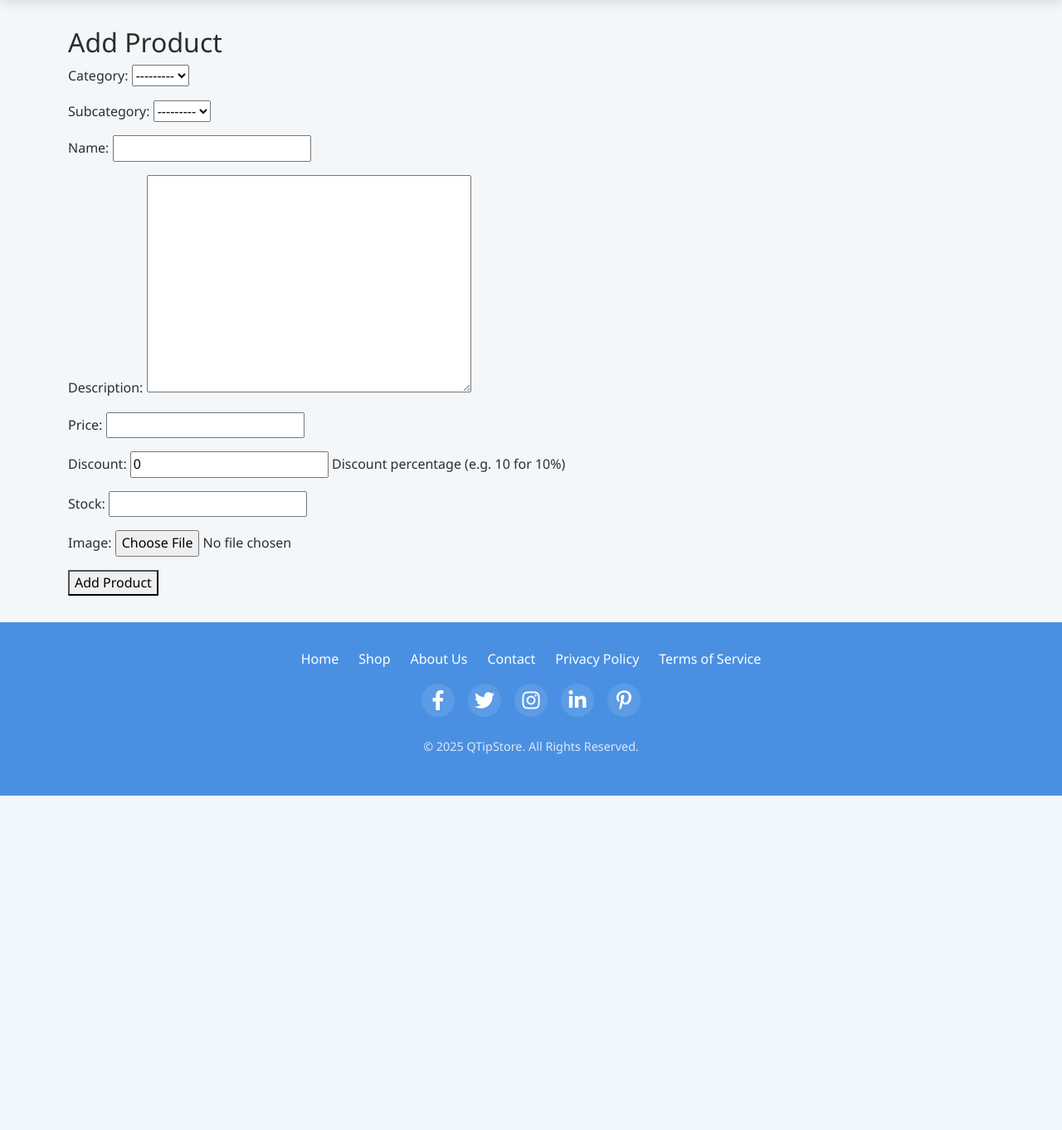
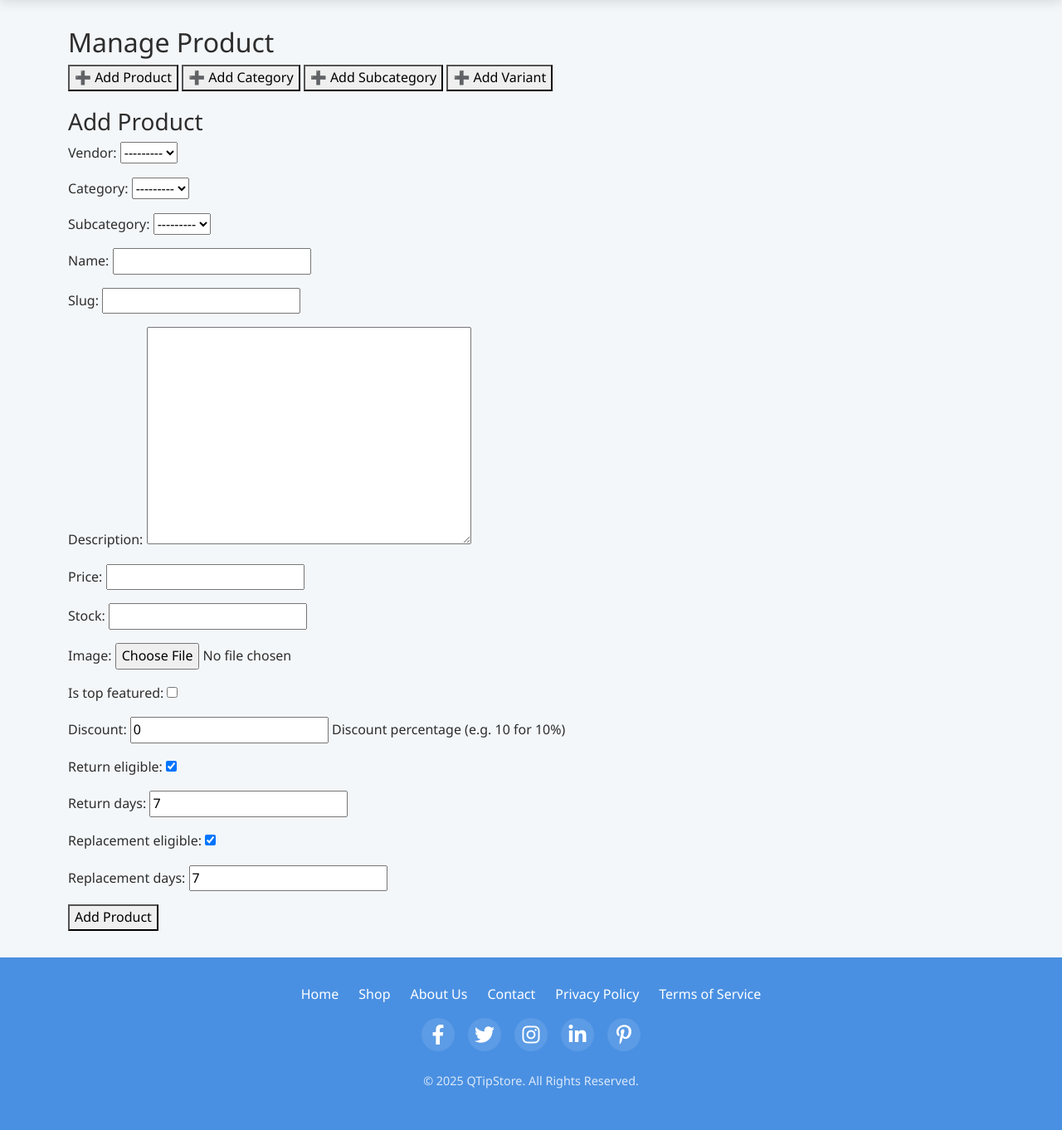
Before and after one commit to vinaykalwala/VindusQTipStore, a Django app: page /products/add/ in a window 1280 px wide. Shown: the part 79-1441 px from the top of the page at 83% size. Before the commit the page ends 1038 px from the top, so only its background shows below. Run offline with Django 5.2, Linux system fonts and the light colour scheme; the visitor is signed in with stand-in values (Sample User, id 1); data comes from the database, SQL or seed files in the repository; data that the repository does not hold is empty.

Commit message:
Vendor dashboard

```diff
--- a/Orders/urls.py
+++ b/Orders/urls.py
@@ -2,12 +2,6 @@ from django.urls import path
 from .views import *
 
 urlpatterns = [
-    # path('place/', place_order, name='place-order'),
-    # path('payment/<int:order_id>/', payment_page, name='payment-page'),
-    # path('razorpay-payment/<int:order_id>/', razorpay_payment, name='razorpay-payment'),
-    # path('cod-payment/<int:order_id>/', cod_payment, name='cod-payment'),
-    # path('order-confirmation/<int:order_id>/', payment_success, name='order-confirmation'),  # ✅ ADD THIS
-    # path('history/', order_history, name='order-history'),
     path('place/', place_order, name='place-order'),
     path('select-payment/', select_payment_method, name='select-payment-method'),  # ✅ NEW
     path('razorpay-payment/', razorpay_payment, name='razorpay-payment'),
@@ -17,6 +11,7 @@ urlpatterns = [
     path('<int:order_id>/', order_detail, name='order-detail'),
     path('track/<int:order_id>/', track_order, name='track-order'),
     path("order-summary/", order_summary, name="order-summary"),
+    path('orders/', orders_page, name='orders_page'),
 
     path('add-bank-details/', add_bank_details, name="add_bank_details"),
     path('cancel-order/<int:order_id>/', cancel_order, name='cancel_order'),
--- a/Products/forms.py
+++ b/Products/forms.py
@@ -6,7 +6,7 @@ from .models import Product
 class ProductForm(forms.ModelForm):
     class Meta:
         model = Product
-        fields = ['category', 'subcategory', 'name', 'description', 'price', 'discount', 'stock', 'image']  # ✅ Add discount
+        fields = '__all__'
 
     def save(self, user=None, commit=True):
         product = super().save(commit=False)
@@ -29,6 +29,12 @@ class SubCategoryForm(forms.ModelForm):
         fields = ['name', 'category', 'slug']
 
 class ProductVariantForm(forms.ModelForm):
+    product = forms.ModelChoiceField(
+        queryset=Product.objects.all(),  # Show all products
+        empty_label="Select Product",
+        widget=forms.Select
+    )
+
     class Meta:
         model = ProductVariant
-        fields = ['size', 'color', 'additional_price', 'image']
+        fields = ['product', 'size', 'color', 'additional_price', 'image']
--- a/Products/urls.py
+++ b/Products/urls.py
@@ -6,11 +6,18 @@ app_name = "Products"
 urlpatterns = [
     path("", product_list, name="product_list"),
     path("add/", add_product, name="add_product"),  # ✅ Add Product URL
-    path("<slug:product_slug>/", product_detail, name="product_detail"),
     path("<int:product_id>/delete/", delete_product, name="delete_product"),
     path("category/<slug:slug>/", category_products, name="category_products"),  # ✅ Category Products URL
     path("subcategory/<slug:slug>/", subcategory_products, name="subcategory_products"),  # ✅ Subcategory Products URL
     path('top-featured/', featured_products, name='top_featured_products'),
     path('product/edit/<int:product_id>/', edit_product, name='edit_product'),
     path('variant/edit/<int:variant_id>/', edit_variant, name='edit_variant'),
+    path('product/<int:product_id>/', view_product, name='view_product'),
+    path('variant/<int:variant_id>/', view_variant, name='view_variant'),
+    path('manage/', manage_products, name='manage_products'),
+    path('delete_product/<int:product_id>/', delete_product, name='delete_product'),
+    path('delete_variant/<int:variant_id>/', delete_variant, name='delete_variant'),
+    path("<slug:product_slug>/", product_detail, name="product_detail"),
+
+
 ]
--- a/Products/views.py
+++ b/Products/views.py
@@ -130,23 +130,75 @@ def product_detail(request, product_slug):
         'similar_products': similar_products
     })
 
-# Add Product View
 from django.shortcuts import render, redirect
-from django.contrib.auth.decorators import login_required
-from .models import Product
-from .forms import ProductForm
+from .forms import ProductForm, CategoryForm, SubCategoryForm, ProductVariantForm
 
-@login_required
 def add_product(request):
-    if request.method == 'POST':
-        form = ProductForm(request.POST, request.FILES)  # Handle image uploads
-        if form.is_valid():
-            form.save(user=request.user)  # Auto-assign vendor if applicable
-            return redirect('product_list')  # Redirect after success
+    if request.method == "POST":
+        if "category_submit" in request.POST:
+            category_form = CategoryForm(request.POST)
+            if category_form.is_valid():
+                category_form.save()
+                return redirect('Products:add_product')  # Reload page to update choices
+
+        elif "subcategory_submit" in request.POST:
+            subcategory_form = SubCategoryForm(request.POST)
+            if subcategory_form.is_valid():
+                subcategory_form.save()
+                return redirect('Products:add_product')
+
+        elif "variant_submit" in request.POST:
+            variant_form = ProductVariantForm(request.POST, request.FILES)
+            if variant_form.is_valid():
+                variant_form.save()
+                return redirect('Products:add_product')
+
+        elif "product_submit" in request.POST:
+            product_form = ProductForm(request.POST, request.FILES)
+            if product_form.is_valid():
+                product_form.save(user=request.user)
+                return redirect('dashboard')
+
     else:
-        form = ProductForm()
+        product_form = ProductForm()
+        category_form = CategoryForm()
+        subcategory_form = SubCategoryForm()
+        variant_form = ProductVariantForm()
 
-    return render(request, 'products/add_product.html', {'form': form})
+    return render(request, "products/add_product.html", {
+        "product_form": product_form,
+        "category_form": category_form,
+        "subcategory_form": subcategory_form,
+        "variant_form": variant_form
+    })
+
+
+
+from django.shortcuts import render, get_object_or_404
+from .models import Product, ProductVariant
+from Reviews.models import Review
+from django.db.models import Avg
+
+# View for Product Details (Including Reviews)
+def view_product(request, product_id):
+    product = get_object_or_404(Product, id=product_id)
+    variants = product.variants.all()  # Get all variants related to this product
+    reviews = Review.objects.filter(product=product).order_by('-created_at')  # Get reviews for this product
+    avg_rating = reviews.aggregate(avg_rating=Avg('rating'))['avg_rating'] or 0  # Calculate average rating
+
+    return render(request, 'Products/view_product.html', {
+        'product': product,
+        'variants': variants,
+        'reviews': reviews,
+        'avg_rating': round(avg_rating, 1),  # Round to 1 decimal place
+    })
+
+# View for Variant Details
+def view_variant(request, variant_id):
+    variant = get_object_or_404(ProductVariant, id=variant_id)
+    return render(request, 'Products/view_variant.html', {'variant': variant})
+
+
 
 from django.shortcuts import render, get_object_or_404, redirect
 from django.contrib.auth.decorators import login_required
@@ -215,3 +267,47 @@ def featured_products(request):
         product.final_price = product.discounted_price()  # Add final price to each product
 
     return render(request, 'featured_products.html', {'top_featured': top_featured})
+
+
+from django.shortcuts import render, get_object_or_404, redirect
+from django.contrib.auth.decorators import login_required
+from django.contrib.admin.views.decorators import staff_member_required
+from django.contrib import messages
+from django.shortcuts import render
+from django.contrib.auth.decorators import login_required
+from .models import Product
+
+@login_required
+def manage_products(request):
+    if request.user.is_superuser:
+        products = Product.objects.prefetch_related('variants').all()  # Prefetch variants
+    else:
+        products = Product.objects.filter(vendor=request.user).prefetch_related('variants')
+
+    return render(request, 'products/manage_products.html', {'products': products})
+
+
+@login_required
+def delete_product(request, product_id):
+    product = get_object_or_404(Product, id=product_id)
+
+    if request.user != product.vendor and not request.user.is_superuser:
+        messages.error(request, "You do not have permission to delete this product.")
+        return redirect('Products:manage_products')
+
+    product.delete()
+    messages.success(request, "Product deleted successfully.")
+    return redirect('Products:manage_products')
+
+
+@login_required
+def delete_variant(request, variant_id):
+    variant = get_object_or_404(ProductVariant, id=variant_id)
+
+    if request.user != variant.product.vendor and not request.user.is_superuser:
+        messages.error(request, "You do not have permission to delete this variant.")
+        return redirect('Products:manage_products')
+
+    variant.delete()
+    messages.success(request, "Variant deleted successfully.")
+    return redirect('Products:manage_products')
--- a/templates/base.html
+++ b/templates/base.html
@@ -17,8 +17,8 @@
             --light-gray: #E8EFF5;
             --white: #FFFFFF;
         }
+        /* Base Styles */
 
-        /* Base Styles */
         body {
             background-color: var(--background-color);
             color: var(--text-color);
@@ -33,8 +33,8 @@
             text-decoration: none;
             transition: all 0.3s ease;
         }
+        /* Navigation Bar */
 
-        /* Navigation Bar */
         .navbar {
             background-color: var(--primary-color);
             box-shadow: 0 4px 12px rgba(0, 0, 0, 0.1);
@@ -92,8 +92,8 @@
         .navbar-toggler:focus {
             box-shadow: none;
         }
+        /* Main Content */
 
-        /* Main Content */
         .main-container {
             flex: 1;
             padding: 2rem 0;
@@ -103,8 +103,8 @@
             width: 100%;
             /* max-width: 1200px; */
         }
+        /* Cards */
 
-        /* Cards */
         .card {
             border: none;
             border-radius: 10px;
@@ -124,8 +124,8 @@
             border-radius: 10px 10px 0 0 !important;
             padding: 1rem;
         }
+        /* Buttons */
 
-        /* Buttons */
         .btn-primary {
             background-color: var(--primary-color);
             border-color: var(--primary-color);
@@ -155,19 +155,19 @@
             background-color: var(--primary-color);
             border-color: var(--primary-color);
         }
+        /* Alerts */
 
-        /* Alerts */
         .alert {
             border-radius: 8px;
         }
+        /* Forms */
 
-        /* Forms */
         .form-control:focus {
             border-color: var(--primary-color);
             box-shadow: 0 0 0 0.25rem rgba(74, 144, 226, 0.25);
         }
+        /* Footer */
 
-        /* Footer */
         footer {
             background-color: var(--primary-color);
             color: var(--white);
@@ -220,8 +220,8 @@
             font-size: 0.9rem;
             opacity: 0.8;
         }
+        /* Responsive Adjustments */
 
-        /* Responsive Adjustments */
         @media (max-width: 991.98px) {
             .navbar-collapse {
                 background-color: var(--primary-color);
@@ -229,18 +229,16 @@
                 border-radius: 0 0 10px 10px;
                 margin-top: 0.5rem;
             }
-
             .navbar-nav {
                 gap: 0.5rem;
             }
-
             .navbar-nav .nav-link {
                 padding: 0.75rem;
                 justify-content: center;
             }
         }
+        /* Utility Classes */
 
-        /* Utility Classes */
         .text-primary {
             color: var(--primary-color) !important;
         }
@@ -269,8 +267,7 @@
             </button>
             <div class="collapse navbar-collapse" id="navbarNav">
                 <ul class="navbar-nav ms-auto">
-                    {% if user.is_authenticated %}
-                        {% if user.is_superuser %}
+                    {% if user.is_authenticated %} {% if user.is_superuser %}
                     <!-- Admin Navigation -->
                     <li class="nav-item">
                         <a class="nav-link" href="#">
@@ -295,22 +292,22 @@
                     {% elif user.role == "vendor" %}
                     <!-- Vendor Navigation -->
                     <li class="nav-item">
-                                <a class="nav-link" href="#">
-                                    <i class="fas fa-tachometer-alt"></i> Dashboard
+                        <a class="nav-link" href="{% url 'dashboard' %}">
+                            <i class="fas fa-tachometer-alt"></i> Home
                         </a>
                     </li>
                     <li class="nav-item">
-                                <a class="nav-link" href="#">
+                        <a class="nav-link" href="{% url 'Products:add_product' %}">
                             <i class="fas fa-plus-circle"></i> Add Product
                         </a>
                     </li>
                     <li class="nav-item">
-                                <a class="nav-link" href="#">
+                        <a class="nav-link" href="{% url 'Products:manage_products' %}">
                             <i class="fas fa-edit"></i> Manage Products
                         </a>
                     </li>
                     <li class="nav-item">
-                                <a class="nav-link" href="#">
+                        <a class="nav-link" href="{% url 'orders_page'%}">
                             <i class="fas fa-clipboard-list"></i> Orders
                         </a>
                     </li>
@@ -402,9 +399,7 @@
                     {% endfor %}
                 </div>
             </div>
-            {% endif %}
-
-            {% block content %}{% endblock %}
+            {% endif %} {% block content %}{% endblock %}
         </div>
     </main>
 
--- a/templates/products/add_product.html
+++ b/templates/products/add_product.html
@@ -1,7 +1,58 @@
 {% extends 'base.html' %} {% block content %}
-<h2>Add Product</h2>
-<form method="POST" enctype="multipart/form-data">
-    {% csrf_token %} {{ form.as_p }}
-    <button type="submit">Add Product</button>
-</form>
+
+<h2>Manage Product</h2>
+
+<!-- Buttons to toggle forms -->
+<button type="button" onclick="toggleForm('product-form')">➕ Add Product</button>
+<button type="button" onclick="toggleForm('category-form')">➕ Add Category</button>
+<button type="button" onclick="toggleForm('subcategory-form')">➕ Add Subcategory</button>
+<button type="button" onclick="toggleForm('variant-form')">➕ Add Variant</button>
+
+<!-- Category Form (Hidden by default) -->
+<div id="category-form" style="display: none; margin-top: 10px;">
+    <h3>Add Category</h3>
+    <form method="POST">
+        {% csrf_token %} {{ category_form.as_p }}
+        <button type="submit" name="category_submit">Save Category</button>
+    </form>
+</div>
+
+<!-- Subcategory Form (Hidden by default) -->
+<div id="subcategory-form" style="display: none; margin-top: 10px;">
+    <h3>Add Subcategory</h3>
+    <form method="POST">
+        {% csrf_token %} {{ subcategory_form.as_p }}
+        <button type="submit" name="subcategory_submit">Save Subcategory</button>
+    </form>
+</div>
+
+<!-- Variant Form (Hidden by default) -->
+<div id="variant-form" style="display: none; margin-top: 10px;">
+    <h3>Add Variant</h3>
+    <form method="POST" enctype="multipart/form-data">
+        {% csrf_token %} {{ variant_form.as_p }}
+        <button type="submit" name="variant_submit">Save Variant</button>
+    </form>
+</div>
+
+<!-- Product Form (Visible by default) -->
+<div id="product-form" style="margin-top: 20px;">
+    <h3>Add Product</h3>
+    <form method="POST" enctype="multipart/form-data">
+        {% csrf_token %} {{ product_form.as_p }}
+        <button type="submit" name="product_submit">Add Product</button>
+    </form>
+</div>
+
+<!-- JavaScript to Show Only One Form at a Time -->
+<script>
+    function toggleForm(formId) {
+        var forms = ['product-form', 'category-form', 'subcategory-form', 'variant-form'];
+
+        forms.forEach(function(id) {
+            document.getElementById(id).style.display = (id === formId) ? "block" : "none";
+        });
+    }
+</script>
+
 {% endblock %}
```
Also changed, not shown: Orders/views.py (+46 -1 lines), templates/dashboard/vendor_dashboard.html (+10 -12 lines), templates/orders/orders_page.html (added, +36 -0 lines), templates/products/manage_products.html (added, +101 -0 lines), templates/products/product_detail.html (+8 -0 lines), templates/products/view_product.html (added, +70 -0 lines), templates/products/view_variant.html (added, +34 -0 lines). Lines whose indentation alone changed are shown as unchanged.
